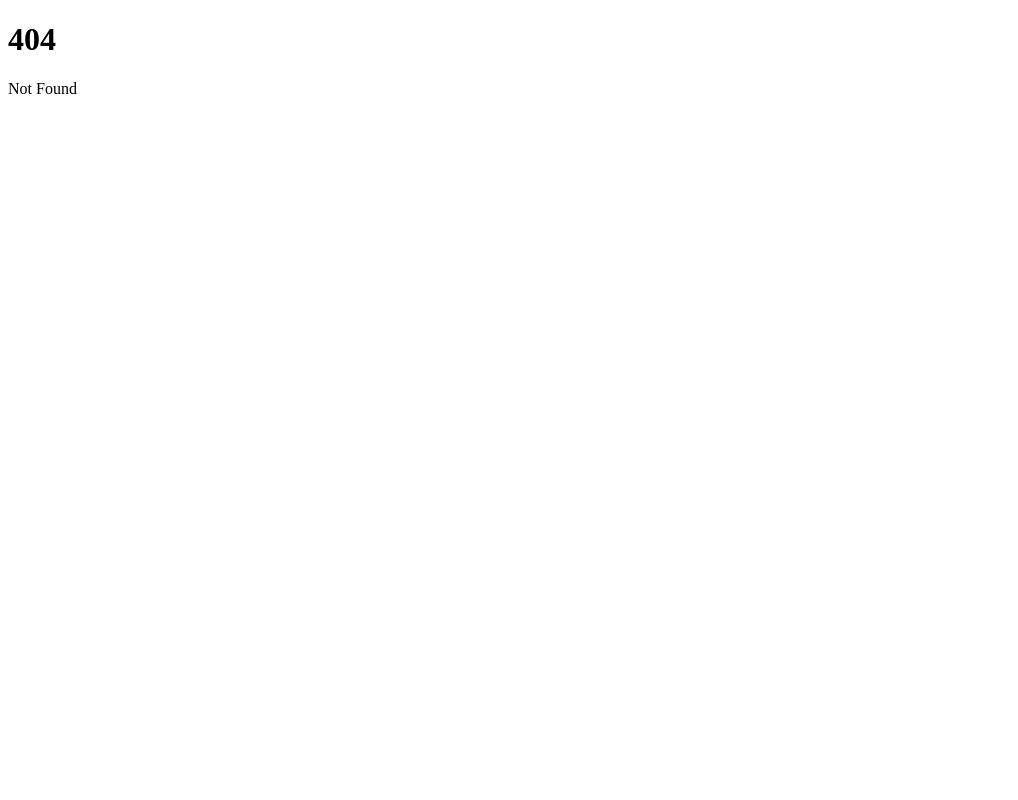
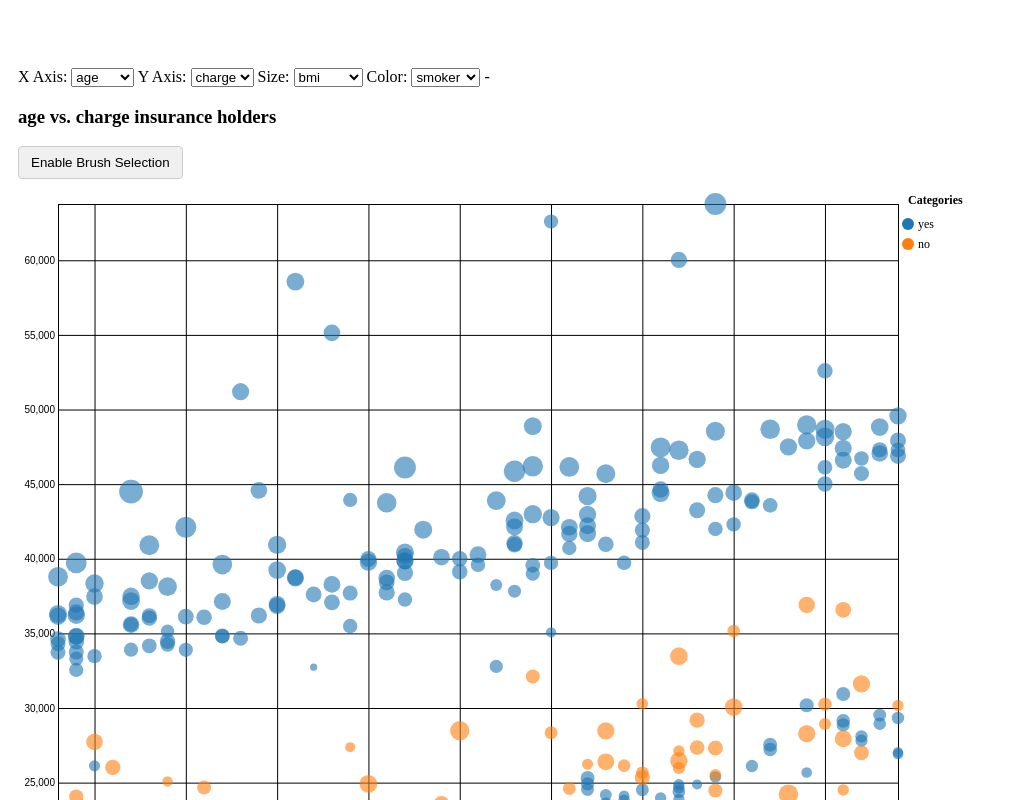
Before and after one commit to DaemonCypher/Visualization-Project, a SvelteKit app: page /explore in a window 1280 px wide. Before the commit this address had no page. Shown: the top 800 px of the page, without its empty margins (0-1018 px from the left). Built offline with nearby package versions, Linux system fonts and the light colour scheme.

Commit message:
new page

```diff
--- /dev/null
+++ b/src/routes/explore/+page.svelte
@@ -0,0 +1,145 @@
+<script lang="ts">
+    import * as d3 from "d3";
+    import { onMount } from "svelte";
+    import type { TInsurance } from "../../types";
+    import Frequency from "$lib/Frequency.svelte";
+    import Heat from "$lib/Heat.svelte";
+    import Scatter from "$lib/Scatter.svelte";
+    import Box from "$lib/Box.svelte";
+    import Line from "$lib/Line.svelte";
+    import BrushScatter from "$lib/BrushScatter.svelte";
+    // Reactive variable for storing the data
+    let insurance: TInsurance[] = $state([]);
+    // hard code selections since different graph will need different selections
+    let attrOptionsX = ["sex", "children", "smoker", "region"];
+    let attrOptionsY = ["sex", "children", "smoker", "region"];
+    let frequencyOption = ["sex", "children", "smoker", "region"];
+    let scatterOptionX = ["age", "bmi", "charge"];
+    let scatterOptionY = ["age", "bmi", "charge"];
+    let scatterOptionSize = ["age", "bmi", "charge", "children"];
+    let scatterOptionColor = ["sex", "children", "smoker", "region"];
+    let boxOptionY =["age", "bmi", "charge"];
+    let boxOptionX =["sex", "children", "smoker", "region"];
+
+    // Function to load the CSV
+    async function loadCsv() {
+      try {
+        const csvUrl = "./insurance.csv";
+        insurance = await d3.csv(csvUrl, (row) => {
+          return {
+            age: row.age,
+            sex: row.sex,
+            bmi: row.bmi,
+            children: row.children,
+            smoker: row.smoker,
+            region: row.region,
+            charge: row.charges,
+            // ...row, // spread syntax to copy all properties from row
+            // num_votes: Number(row.num_votes),
+            // year: new Date(row.year),
+            // please also format the values for other non-string attributes. You can check the attributes in the CSV file
+          };
+        });
+        console.log("Loaded CSV Data:", insurance);
+      } catch (error) {
+        console.error("Error loading CSV:", error);
+      }
+    }
+    type TAxisSelection = {
+      x: keyof TInsurance;
+      y: keyof TInsurance;
+      frequency: keyof TInsurance;
+      scatterX: keyof TInsurance;
+      scatterY: keyof TInsurance;
+      scatterSize: keyof TInsurance;
+      boxOptionY:keyof TInsurance;
+      boxOptionX:keyof TInsurance;
+    };
+
+    let axisSelection: TAxisSelection = $state({
+      x: "sex",
+      y: "smoker",
+      frequency: "children",
+      scatterX: "age",
+      scatterY: "charge",
+      scatterSize: "bmi",
+      boxOptionX:"region",
+      boxOptionY:"charge",
+      scatterColor:"smoker"
+    });
+
+    // Call the loader when the component mounts
+    onMount(
+      // // once the component mounts, initialize the Three.js scene
+      async () => {
+        await loadCsv();
+      }
+    );
+  </script>
+  <!-- <h1>Data dashboard....</h1> -->
+  <div style="display: flex;">
+
+  <div class="container">
+  </div>
+
+  <div class="container">
+  </div>
+  </div>
+  <div style="display: flex;">
+
+  <div class="container">
+      {#if insurance.length > 0}
+        <div class="selectors">
+          X Axis:
+          <select bind:value={axisSelection.scatterX}>
+            {#each scatterOptionX as key}
+              <option value={key}>{key}</option>
+            {/each}
+          </select>
+
+          Y Axis:
+          <select bind:value={axisSelection.scatterY}>
+            {#each scatterOptionY as key}
+              <option value={key}>{key}</option>
+            {/each}
+          </select>
+
+          Size:
+          <select bind:value={axisSelection.scatterSize}>
+            {#each scatterOptionSize as key}
+              <option value={key}>{key}</option>
+            {/each}
+          </select>
+
+          Color:
+          <select bind:value={axisSelection.scatterColor}>
+            {#each scatterOptionColor as key}
+              <option value={key}>{key}</option>
+            {/each}
+          </select>
+          -
+        </div>
+
+        <BrushScatter
+          {insurance}
+          x={axisSelection.scatterX}
+          y={axisSelection.scatterY}
+          size={axisSelection.scatterSize}
+          color={axisSelection.scatterColor}
+        />
+        <br />
+      {/if}
+
+  </div>
+
+  <div class="container">
+
+  </div>
+  </div>
+  <style>
+    .container {
+      width: 60vw;
+      margin: 10px auto;
+      padding: 10px;
+    }
+  </style>
```
